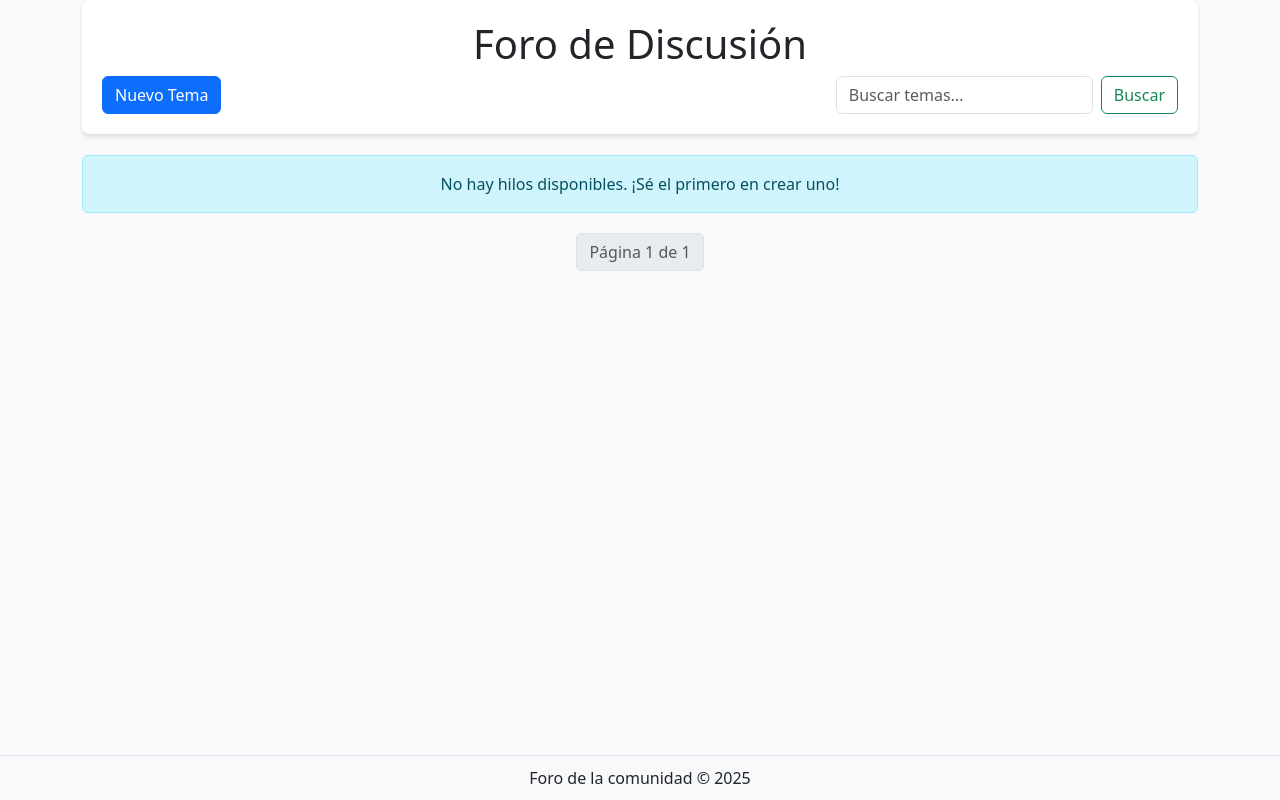
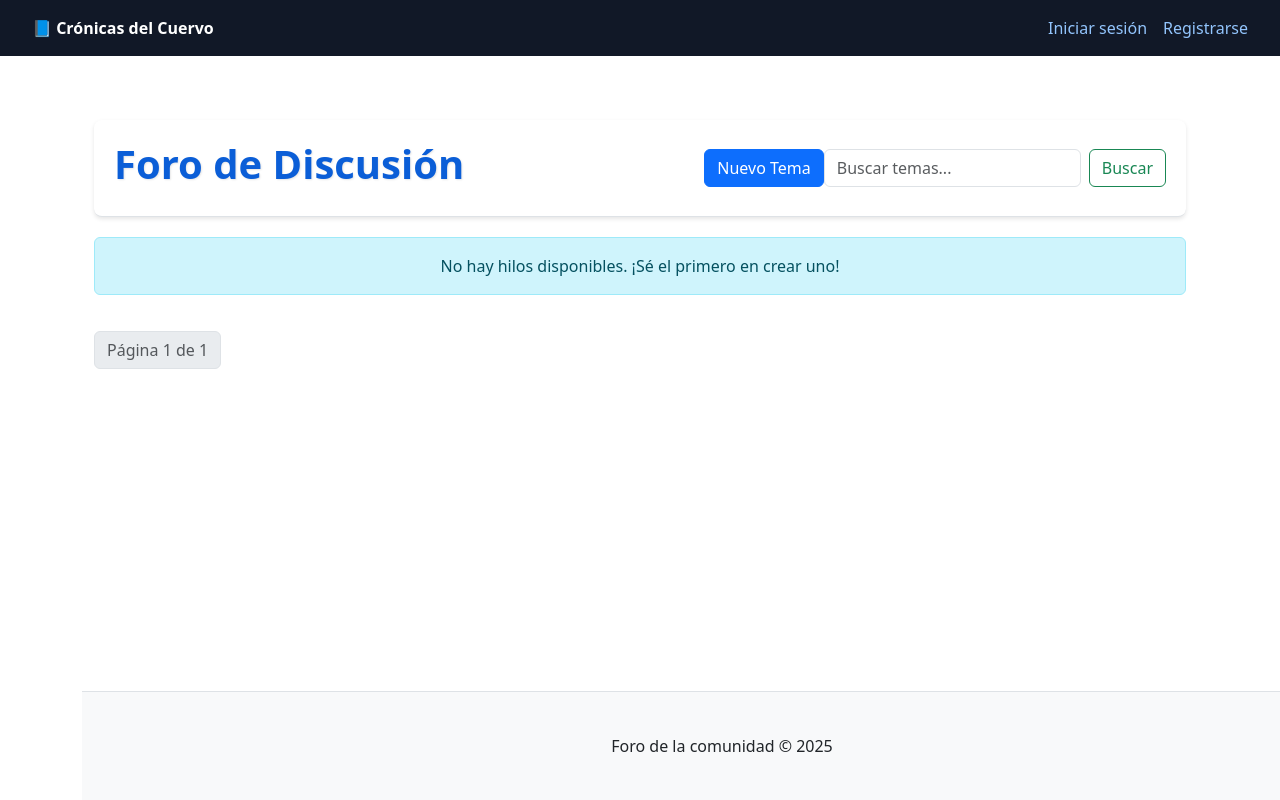
Before and after one commit to javierrodriguezsanchez/Cronicas_del_Cuervo, a Django app: page /foro/ in a window 1280 px wide. Run offline with Django 4.2, Linux system fonts and the light colour scheme; data that the repository does not hold is empty.

Commit message:
Se agrego la funcion de responder hilo, cada html hereda correctamente de Base_Foros que a su vez hereda de layout, Las autentificaciones funcionan bien (aunq deberia pedirse confirmacion para el logout)

```diff
--- a/main/templates/Autentificar/Login_temp.html
+++ b/main/templates/Auths/Login_temp.html
@@ -1,4 +1,4 @@
-{%extends "layout.html" %}
+{%extends "Base_Foros.html" %}
 {% load static %}
 {% block body %}
 <div class="container mt-5">
--- a/main/templates/Autentificar/Registro_temp.html
+++ b/main/templates/Auths/Registro_temp.html
@@ -1,4 +1,4 @@
-{% extends 'layout.html' %}
+{%extends "Base_Foros.html" %}
 
 {% block title %}Registro de Usuario{% endblock %}
 
--- /dev/null
+++ b/main/templates/Base_Foros.html
@@ -0,0 +1,82 @@
+{% extends "layout.html" %}
+{% load static %}
+
+{% block head %}
+<meta charset="UTF-8">
+<title>{% block title %}Crónicas del Cuervo{% endblock %}</title>
+<meta name="viewport" content="width=device-width, initial-scale=1.0">
+<link href="{% static 'style.css' %}" rel="stylesheet">
+<link rel="stylesheet" href="https://cdn.jsdelivr.net/npm/bootstrap-icons@1.10.0/font/bootstrap-icons.css">
+<style>
+    body {
+        margin: 0;
+        font-family: 'Segoe UI', Tahoma, sans-serif;
+        background-color: #f2f4f5;
+        color: #333;
+    }
+    header {
+        background-color: #111827;
+        color: white;
+        padding: 1rem 2rem;
+        display: flex;
+        justify-content: space-between;
+        align-items: center;
+    }
+    nav {
+        display: flex;
+        align-items: center;
+        gap: 1rem;
+    }
+    nav a, .btn-logout {
+        color: #93c5fd;
+        text-decoration: none;
+    }
+    nav a:hover, .btn-logout:hover {
+        color: #bfdbfe;
+        text-decoration: underline;
+    }
+    .container {
+        padding: 2rem;
+    }
+    .error {
+        color: #dc2626;
+    }
+    .btn-logout {
+        background: none;
+        border: none;
+        cursor: pointer;
+        padding: 0.25rem 0.5rem;
+        font-size: 1rem;
+        display: inline-flex;
+        align-items: center;
+    }
+</style>
+{% endblock %}
+
+{% block body %}
+<header>
+    <div><strong>📘 Crónicas del Cuervo</strong></div>
+    <nav>
+        {% if user.is_authenticated %}
+            <span>Bienvenido {{ user.username }}</span>
+            <form method="post" action="{% url 'logout' %}">
+                {% csrf_token %}
+                <button type="submit" class="btn-logout">
+                    <i class="bi bi-box-arrow-right me-1"></i>Cerrar sesión
+                </button>
+            </form>
+        {% else %}
+            <a href="{% url 'login' %}">Iniciar sesión</a>
+            <a href="{% url 'registro' %}">Registrarse</a>
+        {% endif %}
+    </nav>
+</header>
+
+<div class="container">
+    {% block content %}{% endblock %}
+</div>
+{% endblock %}
+
+{% block static %}
+
+{% endblock %}
--- a/main/templates/Foros/Foros_templates.html
+++ b/main/templates/Foros/Foros_templates.html
@@ -1,3 +1,4 @@
+{%extends "Base_Foros.html" %}
 {% load static %}
 <!DOCTYPE html>
 <html lang="es">
--- a/main/templates/Foros/listado.html
+++ b/main/templates/Foros/listado.html
@@ -1,17 +1,12 @@
-{%comment%}{%extends "layout.html" %}{%endcomment%}
+{% extends "Base_Foros.html" %}
 {% load static %}
-<!DOCTYPE html>
-<html lang="es">
-<head>
-    <meta charset="UTF-8">
-    <meta name="viewport" content="width=device-width, initial-scale=1.0">
-    <title>Foro de Discusión</title>
+
+{% block title %}Discusión | Crónicas del Cuervo{% endblock %}
+
+{% block head %}
+{{ block.super }}
 <link href="https://cdn.jsdelivr.net/npm/bootstrap@5.3.0/dist/css/bootstrap.min.css" rel="stylesheet">
 <style>
-        body {
-            background-color: #f8f9fa;
-            padding-bottom: 60px;
-        }
     .forum-header {
         background-color: #fff;
         border-bottom: 1px solid #dee2e6;
@@ -19,6 +14,11 @@
         padding: 20px;
         box-shadow: 0 2px 4px rgba(0,0,0,.1);
         margin-bottom: 20px;
+    }
+     .forum-header h1 {
+        color: #0b5ed7;
+        font-weight: 700;
+        text-shadow: 1px 1px 2px rgba(0,0,0,0.1);
     }
     .card {
         border-radius: 8px;
@@ -33,7 +33,7 @@
         font-weight: normal;
         margin-right: 5px;
     }
-        footer {
+    .forum-footer {
         position: fixed;
         bottom: 0;
         width: 100%;
@@ -45,8 +45,9 @@
         margin-top: 20px;
     }
 </style>
-</head>
-<body>
+{% endblock %}
+
+{% block content %}
 <div class="container">
     <header class="forum-header">
         <h1 class="text-center">Foro de Discusión</h1>
@@ -131,10 +132,9 @@
     </nav>
 </div>
 
-    <footer class="bg-light text-center">
+<footer class="forum-footer bg-light text-center">
     <div class="container">
         <p class="mb-0">Foro de la comunidad © {% now "Y" %}</p>
     </div>
 </footer>
-</body>
-</html>
+{% endblock %}
--- a/main/templates/layout.html
+++ b/main/templates/layout.html
@@ -1,71 +1,18 @@
 {% load static %}
+
 <!DOCTYPE html>
-<html lang="es">
-<head>
-    <meta charset="UTF-8">
-    <title>{% block title %}Crónicas del Cuervo{% endblock %}</title>
-    <meta name="viewport" content="width=device-width, initial-scale=1.0">
-    <link href="{% static 'style.css' %}" rel="stylesheet">
-    <style>
-        body {
-            margin: 0;
-            font-family: 'Segoe UI', Tahoma, sans-serif;
-            background-color: #f2f4f5;
-            color: #333;
-        }
-        header {
-            background-color: #111827;
-            color: white;
-            padding: 1rem 2rem;
-            display: flex;
-            justify-content: space-between;
-            align-items: center;
-        }
-        nav a {
-            color: #93c5fd;
-            text-decoration: none;
-            margin-left: 1rem;
-        }
-        .container {
-            padding: 2rem;
-        }
-        .error {
-            color: #dc2626;
-        }
-    </style>
-</head>
-<body>
 
-    <header>
-        <div><strong>📘 Crónicas del Cuervo</strong></div>
-        <nav>
-            {% if user.is_authenticated %}
-                Bienvenido {{ user.username }} |
-                <div class="d-flex align-items-center">
-                <!-- Formulario de logout -->
-                <form method="post" action="{% url 'logout' %}">
-                    {% csrf_token %}
-                    <button type="submit" class="logout-btn">
-                        <i class="bi bi-box-arrow-right me-1"></i>Cerrar sesión
-                    </button>
-                </form>
-            </div>
-            {% else %}
-                <a href="{% url 'login' %}">Iniciar sesión</a>
-                <a href="{% url 'registro' %}">Registrarse</a>
-            {% endif %}
-        </nav>
-    </header>
-
-    <div class="container">
+<html>
+    <head>
+        {% block head %}
+        {% endblock %}
+        <link href="{% static 'style.css' %}"  rel="stylesheet" >
+    </head>
+    <body>
         {% block body %}
         {% endblock %}
-    </div>
-
-</body>
+    </body>
 </html>
-
-
 
 {% block static %}
 {% endblock %}
--- a/main/urls.py
+++ b/main/urls.py
@@ -9,12 +9,10 @@ urlpatterns = [
     path('foro/', views.Foros_views.listado_hilos, name='listado_hilos'),
     path('hilo/nuevo/', views.Foros_views.crear_hilo, name='crear_hilo'),
     path('hilo/<int:pk>/', views.Foros_views.detalle_hilo, name='detalle_hilo'),
+    path('hilo/<int:pk>/responder/', views.Foros_views.responder_hilo, name='responder_hilo'),
     path('buscar/', views.Foros_views.buscar_hilos, name='buscar_hilos'),
     #Autentificaciones
-    #path("login/", views.Login_views.login_view, name="login"),
-    #path("logout/", views.Logout_views.logout_view, name="logout"),
     path("registro/", views.Registro_views.registro_view, name="registro"),
-
-    path('login/', auth_views.LoginView.as_view(template_name='Autentificar/Login_temp.html'), name='login'),
+    path('login/', auth_views.LoginView.as_view(template_name='Auths/Login_temp.html'), name='login'),
     path('logout/', auth_views.LogoutView.as_view(), name='logout'),
 ]
--- a/main/views/Foros_views.py
+++ b/main/views/Foros_views.py
@@ -59,6 +59,41 @@ def crear_hilo(request):
 
     return render(request, 'Foros/crear_hilo.html', {'form': form})
 
+
+# main/views/Foros_views.py
+from django.shortcuts import redirect, get_object_or_404
+from main.models import Foros_models
+from django.contrib.auth.decorators import login_required
+
+Respuesta = Foros_models.Respuesta
+
+@login_required  # Comenta esto temporalmente si quieres probar sin login
+def responder_hilo(request, pk):
+    """Vista temporal para respuestas sin autenticación"""
+    # Obtener el hilo
+    hilo = get_object_or_404(Hilo, pk=pk)
+
+    # Asignar usuario temporal si no hay autenticación
+    if not request.user.is_authenticated:
+        from django.contrib.auth.models import User
+        default_user = User.objects.first() or User.objects.create_user(
+            'temp_user', 'temp@example.com', 'temp_pass'
+        )
+    else:
+        default_user = request.user
+
+    if request.method == 'POST':
+        contenido = request.POST.get('contenido')
+        if contenido:
+            # Crear la respuesta
+            Respuesta.objects.create(
+                hilo=hilo,
+                autor=default_user,
+                contenido=contenido
+            )
+
+    return redirect('detalle_hilo', pk=pk)
+
 # Vista para detalle de hilo
 def detalle_hilo(request, pk):
     hilo = get_object_or_404(Hilo, pk=pk)
--- a/main/views/Login_views.py
+++ b/main/views/Login_views.py
@@ -10,5 +10,5 @@ def login_view(request):
             login(request, user)
             return redirect("home")  # Redirige a una vista principal
         else:
-            return render(request, "Autentificar/Login_temp.html", {"error": "Credenciales inválidas."})
-    return render(request, "Autentificar/Login_temp.html")
+            return render(request, "Auths/Login_temp.html", {"error": "Credenciales inválidas."})
+    return render(request, "Auths/Login_temp.html")
--- a/main/views/Registro_views.py
+++ b/main/views/Registro_views.py
@@ -14,11 +14,11 @@ def registro_view(request):
             return redirect('login')
         else:
             # En lugar de redirigir, mostramos los errores en el mismo template
-            return render(request, 'Autentificar/Registro_temp.html', {'form': form})
+            return render(request, 'Auths/Registro_temp.html', {'form': form})
 
     # GET request: mostrar formulario vacío
     form = UserCreationForm()
-    return render(request, 'Autentificar/Registro_temp.html', {'form': form})
+    return render(request, 'Auths/Registro_temp.html', {'form': form})
 
 
 def registro(request):
```
Also changed, not shown: main/templates/Foros/crear_hilo.html (+11 -4 lines), main/templates/Foros/detalle_hilo.html (+13 -4 lines). Lines whose indentation alone changed are shown as unchanged.
